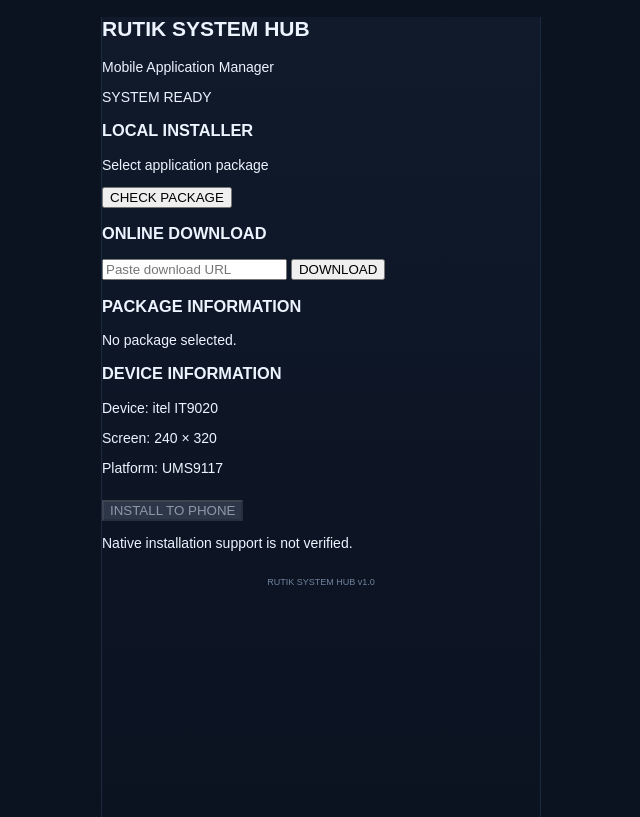
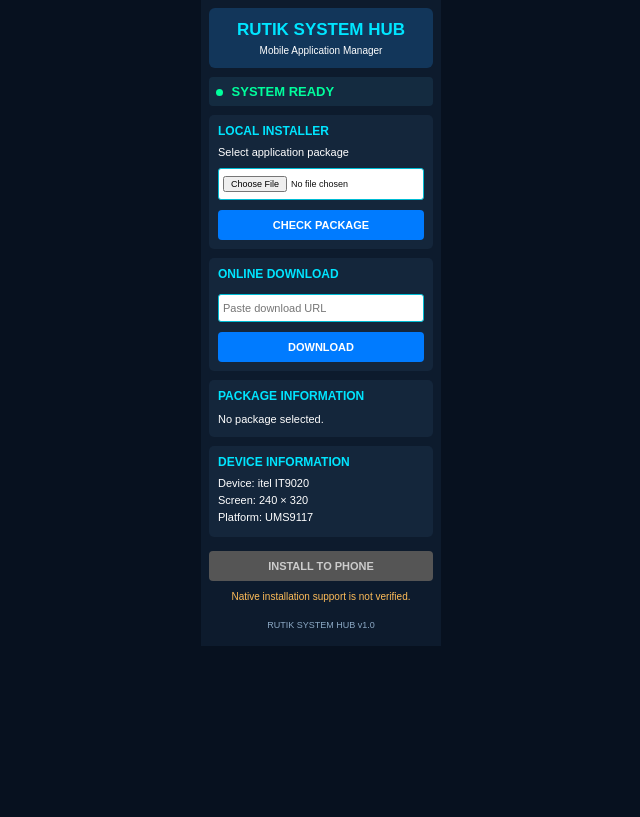
Before and after one commit to quntumcraft-solution/whatsapp-widget, a plain HTML site: page index.html in a window 1280 px wide. Shown: the whole page, without its empty margins (319-959 px from the left). Drawn offline with Linux system fonts and the light colour scheme.

Commit message:
Update style.css

```diff
--- a/style.css
+++ b/style.css
@@ -1,34 +1,130 @@
-*{box-sizing:border-box}
-:root{--bg:#0b1220;--panel:#141f31;--panel2:#1b2940;--text:#edf4ff;--muted:#a9b8cc;--cyan:#38d6c5;--blue:#4d8dff;--line:#2c3b53;--warn:#ffd27a}
-html,body{margin:0;min-height:100%;background:var(--bg);color:var(--text);font-family:Arial,Helvetica,sans-serif}
-body{font-size:14px}
-.app{width:100%;max-width:440px;margin:0 auto;min-height:100vh;background:linear-gradient(180deg,#101a2b,#0b1220)}
-.top{display:flex;align-items:center;gap:10px;padding:13px 12px;background:#101827;border-bottom:1px solid var(--line);position:sticky;top:0;z-index:2}
-.brand-mark{width:36px;height:36px;border-radius:10px;background:linear-gradient(135deg,var(--cyan),var(--blue));display:grid;place-items:center;color:#061322;font-weight:900;font-size:14px}
-.brand{min-width:0;flex:1}.brand h1{font-size:14px;letter-spacing:.6px;margin:0 0 4px}.brand p{font-size:10px;color:var(--muted);margin:0}
-.version{font-size:10px;color:var(--cyan);border:1px solid #285c65;padding:4px 6px;border-radius:6px}
-main{padding:12px}
-.hero{padding:14px 12px 16px;margin-bottom:12px;border-radius:12px;background:linear-gradient(135deg,#1b3a50,#1a2850);border:1px solid #31536b}
-.eyebrow{font-size:9px;letter-spacing:1.6px;color:var(--cyan);font-weight:bold}
-.hero h2{font-size:22px;margin:7px 0}.hero p{font-size:12px;line-height:1.45;color:#c8d6e8;margin:0}
-.panel{padding:12px;margin-bottom:11px;border:1px solid var(--line);border-radius:11px;background:var(--panel)}
-.panel h3{font-size:13px;margin:0 0 11px;color:#f4f8ff}
-.button{display:block;width:100%;border:0;border-radius:8px;padding:12px 10px;text-align:center;font-size:12px;font-weight:bold;letter-spacing:.4px;cursor:pointer}
-.primary{background:var(--cyan);color:#071a24}
-.secondary{background:#294a79;color:white;margin-top:8px}
-.install{background:#354052;color:#aeb9c8;margin-top:10px}
-.install:disabled{opacity:.8;cursor:not-allowed}
-input[type=file]{position:absolute;width:1px;height:1px;opacity:0;overflow:hidden}
-.text-input{width:100%;padding:11px 9px;background:#0c1524;border:1px solid #3a4c67;border-radius:7px;color:white;font-size:12px;outline:none}
-.text-input:focus{border-color:var(--cyan)}
-.hint{font-size:10px;line-height:1.45;color:var(--muted);margin:8px 0 0}
-.empty{padding:13px 8px;text-align:center;color:var(--muted);font-size:11px;background:#0d1726;border-radius:7px}
-.report{padding:10px;background:#0d1726;border-radius:7px}
-.hidden{display:none}
-.file-title{font-size:12px;font-weight:bold;overflow-wrap:anywhere;margin-bottom:9px;color:var(--cyan)}
-.row{display:flex;justify-content:space-between;gap:8px;padding:7px 0;border-top:1px solid #26354b;font-size:11px}
-.row span{color:var(--muted)}.row strong{text-align:right;overflow-wrap:anywhere}
-.notice{font-size:10px;line-height:1.5;color:var(--warn);margin:9px 0 0}
-.reference p{font-size:10px;color:#c5d2e4;line-height:1.45;margin:5px 0;overflow-wrap:anywhere}
-footer{text-align:center;padding:12px;color:#70839d;font-size:9px}
-@media(min-width:500px){.app{border-left:1px solid #1c2a40;border-right:1px solid #1c2a40}}
+* {
+    box-sizing: border-box;
+}
+
+body {
+    margin: 0;
+    padding: 0;
+    background: #07111f;
+    color: #ffffff;
+    font-family: Arial, sans-serif;
+    font-size: 13px;
+}
+
+.app {
+    width: 100%;
+    max-width: 240px;
+    min-height: 320px;
+    margin: auto;
+    padding: 8px;
+    background: #0d1b2d;
+}
+
+header {
+    text-align: center;
+    background: #12365a;
+    padding: 12px 4px;
+    border-radius: 6px;
+}
+
+header h2 {
+    margin: 0;
+    font-size: 17px;
+    color: #00e5ff;
+}
+
+header p {
+    margin: 5px 0 0;
+    font-size: 10px;
+}
+
+.status {
+    margin: 9px 0;
+    padding: 7px;
+    background: #142b40;
+    border-radius: 4px;
+    color: #00ff9d;
+    font-weight: bold;
+}
+
+.dot {
+    display: inline-block;
+    width: 7px;
+    height: 7px;
+    background: #00ff9d;
+    border-radius: 50%;
+    margin-right: 5px;
+}
+
+section {
+    background: #14263b;
+    padding: 9px;
+    margin-bottom: 9px;
+    border-radius: 5px;
+}
+
+h3 {
+    margin: 0 0 8px;
+    font-size: 12px;
+    color: #00e5ff;
+}
+
+section p {
+    margin: 5px 0;
+    font-size: 11px;
+}
+
+input {
+    width: 100%;
+    margin: 5px 0;
+    padding: 7px 4px;
+    background: #ffffff;
+    color: #111111;
+    border: 1px solid #00bcd4;
+    border-radius: 3px;
+    font-size: 11px;
+}
+
+input[type="file"] {
+    font-size: 9px;
+}
+
+button {
+    width: 100%;
+    padding: 9px 4px;
+    margin-top: 5px;
+    background: #007bff;
+    color: white;
+    border: none;
+    border-radius: 4px;
+    font-size: 11px;
+    font-weight: bold;
+}
+
+button:disabled {
+    background: #555555;
+    color: #cccccc;
+}
+
+#packageInfo {
+    font-size: 11px;
+    line-height: 1.5;
+    overflow-wrap: anywhere;
+}
+
+.install {
+    background: #008c63;
+}
+
+.warning {
+    color: #ffbd59;
+    font-size: 10px;
+    text-align: center;
+}
+
+footer {
+    text-align: center;
+    color: #8ca9c5;
+    font-size: 9px;
+    padding: 8px 0;
+}
```
